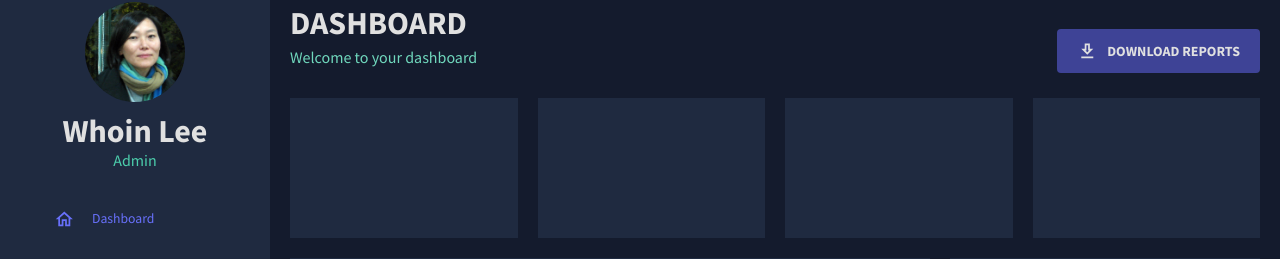
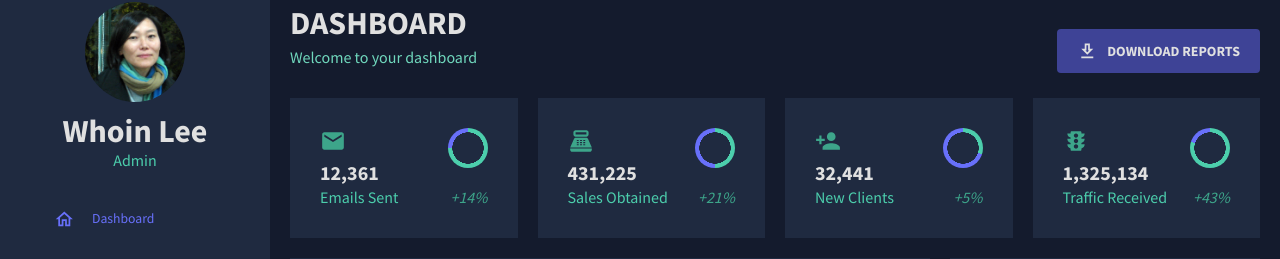
Before and after one commit to whoinlee/React_Dashboard, a React (Create React App) app: page / in a window 1280 px wide. Shown: the part 85-344 px from the top of the page. Built offline with nearby package versions, Linux system fonts and the light colour scheme.

Commit message:
Dashboard done w. ProgressCircle & StatBox

```diff
--- /dev/null
+++ b/src/components/base/ProgressCircle.jsx
@@ -0,0 +1,23 @@
+import { Box, useTheme } from "@mui/material";
+import { colorTokens } from "../../theme/theme";
+
+const ProgressCircle = ({ progress = "0.75", size = "40" }) => {
+  const theme = useTheme();
+  const colors = colorTokens(theme.palette.mode);
+  const angle = progress * 360;
+
+  return (
+    <Box
+      sx={{
+        background: `radial-gradient(${colors.primary[400]} 55%, transparent 56%),
+            conic-gradient(transparent 0deg ${angle}deg, ${colors.blueAccent[500]} ${angle}deg 360deg),
+            ${colors.greenAccent[500]}`,
+        borderRadius: "50%",
+        width: `${size}px`,
+        height: `${size}px`,
+      }}
+    />
+  );
+};
+
+export default ProgressCircle;
--- /dev/null
+++ b/src/components/charts/StatBox.jsx
@@ -0,0 +1,42 @@
+import { Box, Typography, useTheme } from "@mui/material";
+import { colorTokens } from "../../theme/theme";
+import ProgressCircle from "../base/ProgressCircle";
+
+const StatBox = ({ title, subtitle, icon, progress, increase }) => {
+  const theme = useTheme();
+  const colors = colorTokens(theme.palette.mode);
+
+  return (
+    <Box width="100%" m="0 30px">
+      <Box display="flex" justifyContent="space-between">
+        <Box>
+          {icon}
+          <Typography
+            variant="h4"
+            fontWeight="bold"
+            sx={{ color: colors.grey[100] }}
+          >
+            {title}
+          </Typography>
+        </Box>
+        <Box>
+          <ProgressCircle progress={progress} />
+        </Box>
+      </Box>
+      <Box display="flex" justifyContent="space-between" mt="2px">
+        <Typography variant="h5" sx={{ color: colors.greenAccent[500] }}>
+          {subtitle}
+        </Typography>
+        <Typography
+          variant="h5"
+          fontStyle="italic"
+          sx={{ color: colors.greenAccent[600] }}
+        >
+          {increase}
+        </Typography>
+      </Box>
+    </Box>
+  );
+};
+
+export default StatBox;
--- a/src/components/pages/dashboard/index.jsx
+++ b/src/components/pages/dashboard/index.jsx
@@ -11,8 +11,8 @@ import TrafficIcon from "@mui/icons-material/Traffic";
 import LineChart from "../../charts/LineChart";
 import GeoChart from "../../charts/GeoChart";
 import BarChart from "../../charts/BarChart";
-// import StatBox from "../components/StatBox";
-// import ProgressCircle from "../components/ProgressCircle";
+import StatBox from "../../charts/StatBox";
+import ProgressCircle from "../../base/ProgressCircle";
 
 const Dashboard = () => {
   const theme = useTheme();
@@ -53,7 +53,7 @@ const Dashboard = () => {
           alignItems="center"
           justifyContent="center"
         >
-          {/* <StatBox
+          <StatBox
             title="12,361"
             subtitle="Emails Sent"
             progress="0.75"
@@ -63,7 +63,7 @@ const Dashboard = () => {
                 sx={{ color: colors.greenAccent[600], fontSize: "26px" }}
               />
             }
-          /> */}
+          />
         </Box>
         <Box
           gridColumn="span 3"
@@ -72,7 +72,7 @@ const Dashboard = () => {
           alignItems="center"
           justifyContent="center"
         >
-          {/* <StatBox
+          <StatBox
             title="431,225"
             subtitle="Sales Obtained"
             progress="0.50"
@@ -82,7 +82,7 @@ const Dashboard = () => {
                 sx={{ color: colors.greenAccent[600], fontSize: "26px" }}
               />
             }
-          /> */}
+          />
         </Box>
         <Box
           gridColumn="span 3"
@@ -91,7 +91,7 @@ const Dashboard = () => {
           alignItems="center"
           justifyContent="center"
         >
-          {/* <StatBox
+          <StatBox
             title="32,441"
             subtitle="New Clients"
             progress="0.30"
@@ -101,7 +101,7 @@ const Dashboard = () => {
                 sx={{ color: colors.greenAccent[600], fontSize: "26px" }}
               />
             }
-          /> */}
+          />
         </Box>
         <Box
           gridColumn="span 3"
@@ -110,7 +110,7 @@ const Dashboard = () => {
           alignItems="center"
           justifyContent="center"
         >
-          {/* <StatBox
+          <StatBox
             title="1,325,134"
             subtitle="Traffic Received"
             progress="0.80"
@@ -120,7 +120,7 @@ const Dashboard = () => {
                 sx={{ color: colors.greenAccent[600], fontSize: "26px" }}
               />
             }
-          /> */}
+          />
         </Box>
 
         {/* ROW 2 */}
@@ -231,7 +231,7 @@ const Dashboard = () => {
             alignItems="center"
             mt="25px"
           >
-            {/* <ProgressCircle size="125" /> */}
+            <ProgressCircle size="125" />
             <Typography
               variant="h5"
               color={colors.greenAccent[500]}
```
